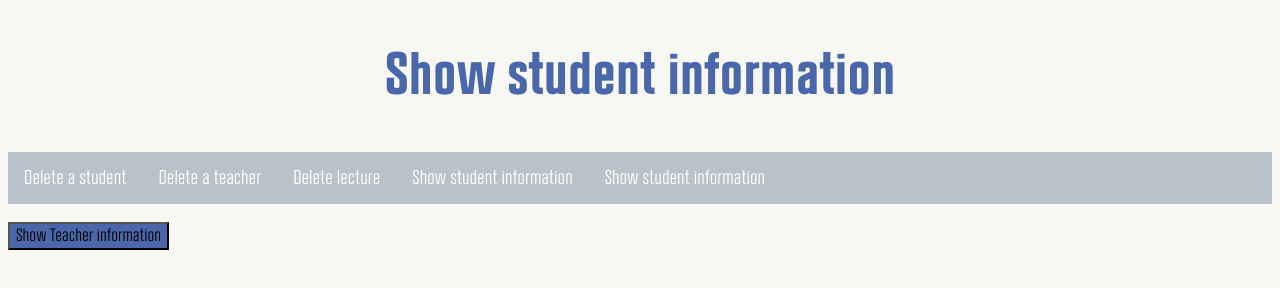
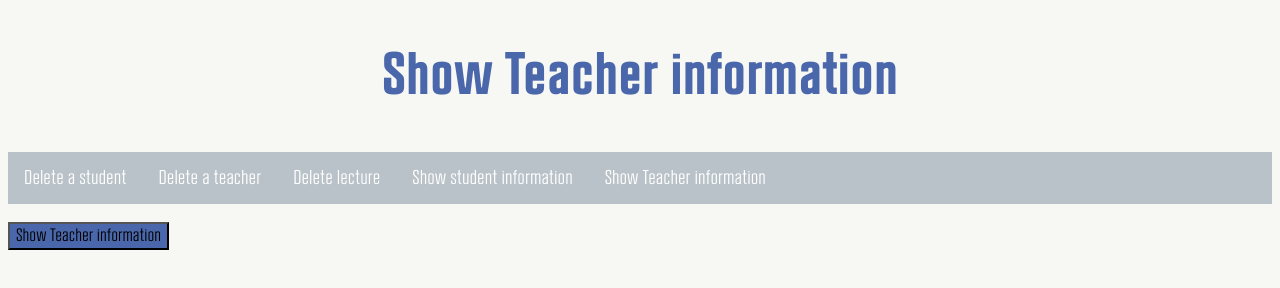
Before and after one commit to Niklas107/Gruppeprojekt-1, a plain HTML site: page Text files/showTeacherInformation.html in a window 1280 px wide. Drawn offline with Linux system fonts and the light colour scheme.

Commit message:
linke til dokument

```diff
--- a/Text files/showTeacherInformation.html
+++ b/Text files/showTeacherInformation.html
@@ -2,16 +2,16 @@
 <html lang="en">
 <head>
     <meta charset="UTF-8">
-    <title>Show student information</title>
+    <title>Show Teacher information</title>
 </head>
 <body>
-<h1>Show student information</h1>
+<h1>Show Teacher information</h1>
 <ul>
     <li><a href="deleteStudent.html">Delete a student</a> </li>
     <li><a href="deleteTeacher.html">Delete a teacher</a></li>
     <li><a href="deleteLecture.html">Delete lecture</a></li>
     <li><a href="showStudentInformation.html">Show student information</a></li>
-    <li><a href="showTeacherInformation.html">Show student information</a></li>
+    <li><a href="showTeacherInformation.html">Show Teacher information</a></li>
 </ul>
 <br>
 <button type ="button" onclick="showTeacherinformation();"> Show Teacher information</button>
```
Also changed, not shown: Text files/admin.html (+1 -1 lines), Text files/deleteLecture.html (+1 -1 lines), Text files/deleteStudent.html (+3 -1 lines), Text files/deleteTeacher.html (+3 -2 lines), Text files/showStudentInformation.html (+1 -1 lines).
